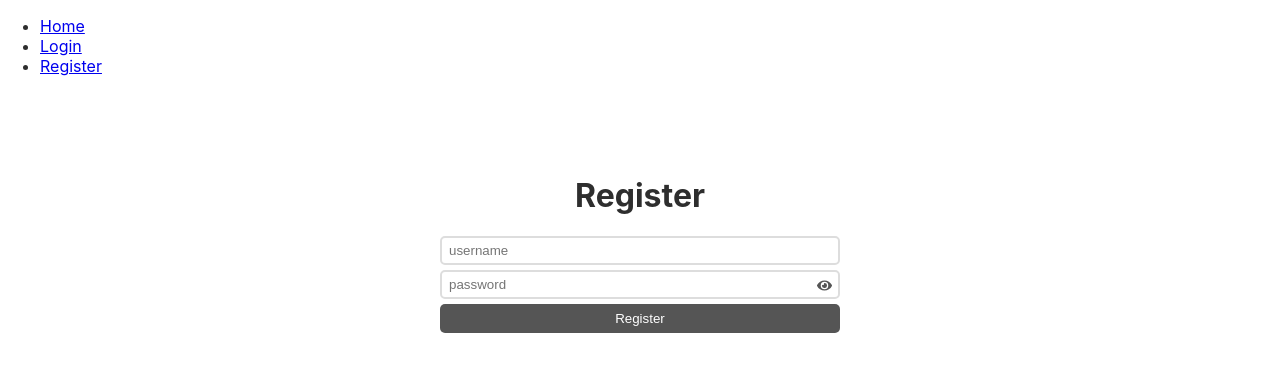
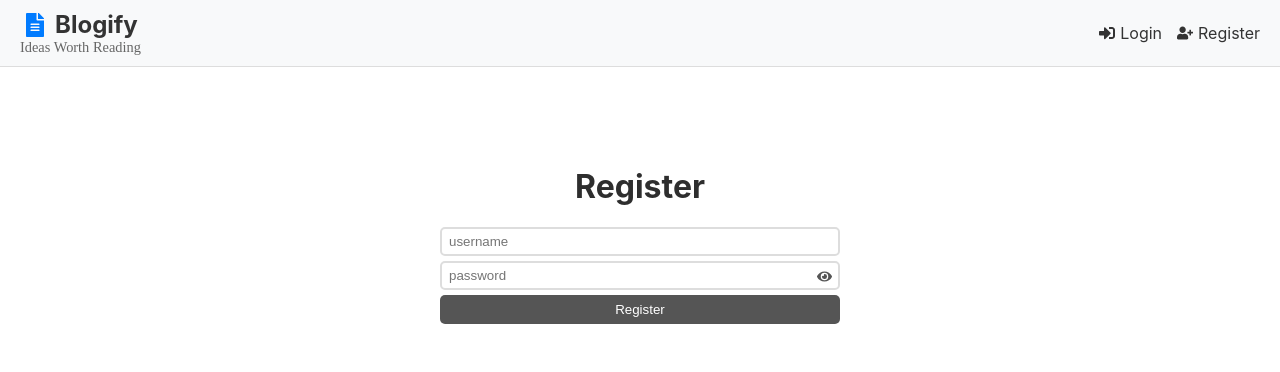
Before and after one commit to MohammadAl-khatib/blog-frontend, a Next.js app: page /register in a window 1280 px wide. Shown: the top 372 px of the page. Built offline with nearby package versions, Linux system fonts and the light colour scheme.

Commit message:
styling for header

```diff
--- a/src/components/Header/Header.jsx
+++ b/src/components/Header/Header.jsx
@@ -1,38 +1,61 @@
 import Link from "next/link";
-import React from "react";
-import { useContext } from "react";
+import React, { useContext } from "react";
 import { UserContext } from "@/contexts/UserContext";
+import { FaFileAlt, FaSignInAlt, FaSignOutAlt, FaUserPlus } from "react-icons/fa";
+import styles from "./Header.module.scss";
 
 export default function Header() {
   const { userData, setUserData } = useContext(UserContext);
   const { name } = userData;
 
   return (
-    <nav>
-      <ul>
-        <li>
-          <Link href="/">Home</Link>
-        </li>
+    <nav className={styles.nav}>
+      <div className={styles.container}>
+        <div className={styles.homeSection}>
+          <Link
+            href="/"
+            className={styles.homeLink}
+          >
+            <FaFileAlt className={styles.homeIcon} />
+            <span className={styles.platformName}>Blogify</span>
+          </Link>
+          <span className={styles.description}>Ideas Worth Reading</span>
+        </div>
+        <ul className={styles.navList}>
           {!name && (
             <>
               <li>
-              <Link href="/login" onClick={() => setUserData({ name: "Mock User" })}>
-                Login
+                <Link
+                  href="/login"
+                  onClick={() => setUserData({ name: "Mock User" })}
+                  className={styles.navLink}
+                >
+                  <FaSignInAlt className={styles.navIcon} /> Login
                 </Link>
               </li>
               <li>
-              <Link href="/register">Register</Link>
+                <Link
+                  href="/register"
+                  className={styles.navLink}
+                >
+                  <FaUserPlus className={styles.navIcon} /> Register
+                </Link>
               </li>
             </>
           )}
           {name && (
             <li>
-            <Link href="/" onClick={() => setUserData({})}>
-              Logout
+              <Link
+                href="/"
+                onClick={() => setUserData({})}
+                className={styles.navLink}
+              >
+                <FaSignOutAlt className={styles.navIcon} /> Logout
               </Link>
             </li>
           )}
         </ul>
+      </div>
     </nav>
   );
 }
--- a/src/components/Header/Header.module.scss
+++ b/src/components/Header/Header.module.scss
@@ -0,0 +1,71 @@
+.nav {
+  background-color: #f8f9fa;
+  padding: 10px 20px;
+  border-bottom: 1px solid #ddd;
+}
+
+.container {
+  display: flex;
+  justify-content: space-between;
+  align-items: center;
+}
+
+.homeSection {
+  display: flex;
+  align-items: center;
+  flex-direction: column;
+}
+
+.homeLink {
+  display: flex;
+  align-items: center;
+  color: #007bff;
+  text-decoration: none;
+}
+
+.homeIcon {
+  font-size: 1.5rem;
+}
+
+.platformName {
+  margin-left: 8px;
+  font-size: 24px;
+  font-weight: bold;
+  color: #333;
+}
+
+.navList {
+  list-style: none;
+  display: flex;
+  gap: 15px;
+  margin: 0;
+  padding: 0;
+}
+
+.navLink {
+  display: flex;
+  align-items: center;
+  text-decoration: none;
+  color: #333;
+  font-size: 1rem;
+}
+
+.navLink:hover {
+  color: #007bff;
+}
+
+.navIcon {
+  margin-right: 5px;
+}
+
+.description {
+  font-size: 0.9rem;
+  color: #666;
+  font-family: "Dancing Script", cursive;
+}
+
+@media (max-width: 768px) {
+  .description {
+    display: none;
+  }
+}
```
Lines whose indentation alone changed are shown as unchanged.
